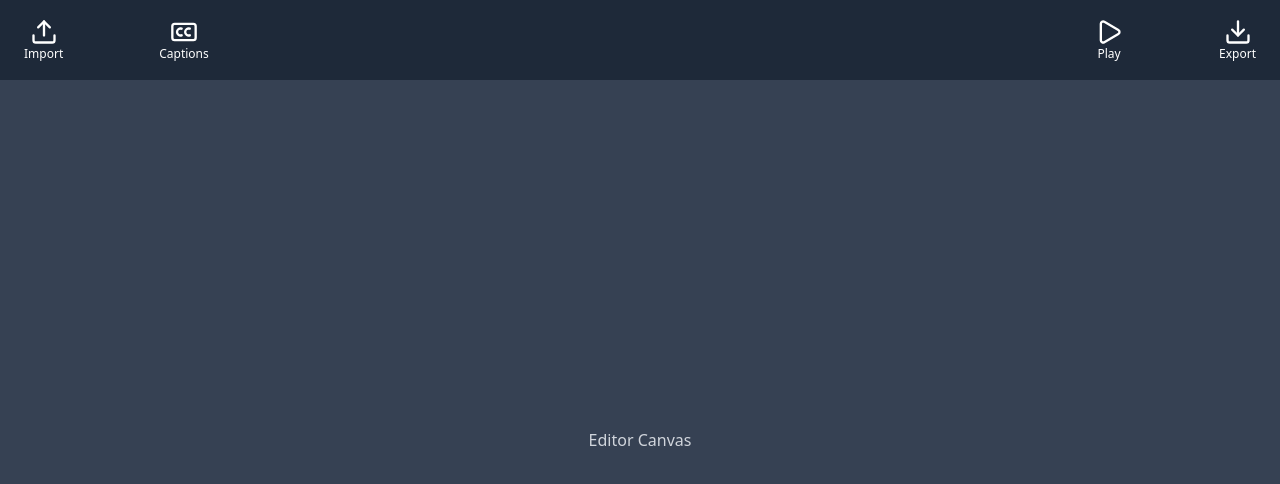
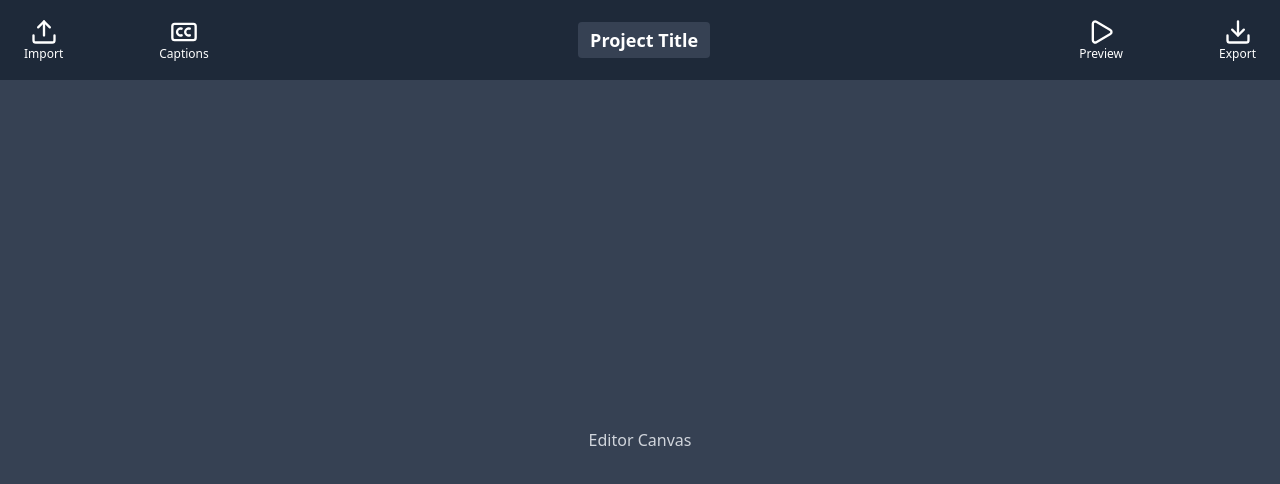
Before and after one commit to nigelloh15/aivideoeditor, a React (Vite) app in the folder frontend/: page / in a window 1280 px wide. Shown: the top 484 px of the page. Built offline with nearby package versions, Linux system fonts and the light colour scheme.

Commit message:
editable project title

```diff
--- a/frontend/package.json
+++ b/frontend/package.json
@@ -13,18 +13,20 @@
     "@tailwindcss/vite": "^4.1.13",
     "lucide-react": "^0.544.0",
     "react": "^19.1.1",
-    "react-dom": "^19.1.1",
-    "tailwindcss": "^4.1.13"
+    "react-dom": "^19.1.1"
   },
   "devDependencies": {
     "@eslint/js": "^9.33.0",
     "@types/react": "^19.1.10",
     "@types/react-dom": "^19.1.7",
     "@vitejs/plugin-react": "^5.0.0",
+    "autoprefixer": "^10.4.21",
     "eslint": "^9.33.0",
     "eslint-plugin-react-hooks": "^5.2.0",
     "eslint-plugin-react-refresh": "^0.4.20",
     "globals": "^16.3.0",
+    "postcss": "^8.5.6",
+    "tailwindcss": "^4.1.13",
     "typescript": "~5.8.3",
     "typescript-eslint": "^8.39.1",
     "vite": "^7.1.2"
--- a/frontend/src/App.tsx
+++ b/frontend/src/App.tsx
@@ -1,5 +1,5 @@
 import { useState } from 'react'
-import { Upload, Play, Download,ClosedCaption } from 'lucide-react'
+import { Upload, Play, Download, ClosedCaption } from 'lucide-react'
 import './App.css'
 
 function App() {
@@ -7,7 +7,7 @@ function App() {
   return (
     <div className="flex flex-col h-screen bg-gray-900 text-white">
       <header className="h-20 bg-gray-800 flex items-center justify-between px-6">
-      {/* Left group */}
+      {/* Upload button and caption button*/}
       <div className="flex space-x-24">
         <button className="flex flex-col items-center hover:text-blue-400">
           <Upload className="h-7 w-7" />
@@ -19,11 +19,20 @@ function App() {
         </button>
       </div>
 
-      {/* Right group */}
+      {/* Editable title in center */}
+      <div
+        contentEditable
+        suppressContentEditableWarning={true}
+        className="text-white text-lg font-semibold text-center outline-none bg-gray-700 px-3 py-1 rounded inline-block"
+      >
+        Project Title
+      </div>
+
+      {/* Preview and export button */}
       <div className="flex space-x-24">
         <button className="flex flex-col items-center hover:text-blue-400">
           <Play className="h-7 w-7" />
-          <span className="text-xs">Play</span>
+          <span className="text-xs">Preview</span>
         </button>
         <button className="flex flex-col items-center hover:text-blue-400">
           <Download className="h-7 w-7" />
```
Also changed, not shown: 1 other file (tests, documents, lock files or other folders).
